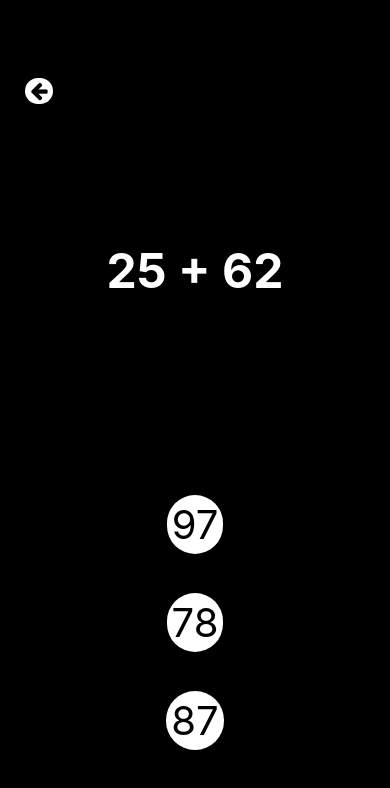
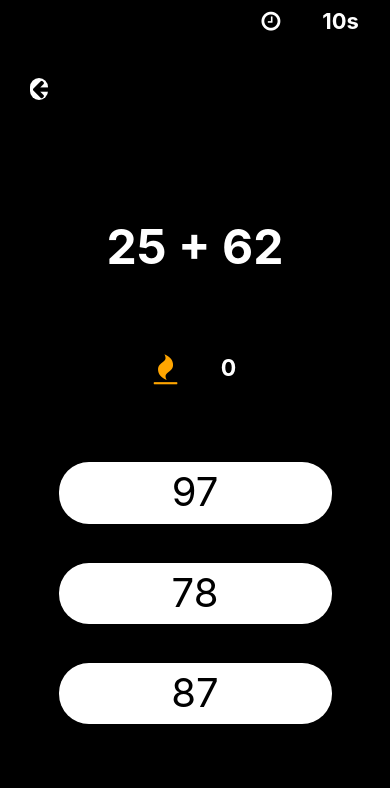
Before and after one commit to yVinicin/TapTapMath, a React Native app: screen /Game in a window 390 px wide. Shown: the top 788 px of the page. Built offline with nearby package versions, Linux system fonts and the light colour scheme.

Commit message:
Primeira versão funcional do aplicativo

```diff
--- a/src/Screens/GameScreen.js
+++ b/src/Screens/GameScreen.js
@@ -1,5 +1,6 @@
 import React, { useState, useEffect } from 'react';
 import { View, Text, StyleSheet, TouchableOpacity } from 'react-native';
+import { useFocusEffect } from '@react-navigation/native';
 import Icon from 'react-native-vector-icons/FontAwesome'
 
 // Operadores que serão utilizados nas equações
@@ -17,18 +18,39 @@ function shuffleArray(array) {
 
 // Tela principal do jogo
 export function GameScreen({ navigation }) {
-  // Exibe a equação assim que o jogador entra na tela do jogo
-  useEffect(() => {
-    generateEquation();
-  }, []);
 
-  const [equation, setEquation] = useState();
-  const [result, setResult] = useState();
-  const [answers, setAnswers] = useState([]);
+  // Inicializa o cronômetro assim que o jogador muda de tela
+  useFocusEffect(
+    React.useCallback(() => {
+      setTempo(15);
+      generateEquation();
+
+      const timer = setInterval(() => {
+        setTempo((prevTempo) => {
+          if (prevTempo <= 1) {
+            setStreak(0);
+            generateEquation();
+            return 15;
+          }
+          return prevTempo - 1;
+        });
+      }, 1000);
+
+      return () => {
+        clearInterval(timer);
+      };
+    }, [])
+  );
+
+  const [equation, setEquation] = useState();    // useState para atualizar a equação
+  const [result, setResult] = useState();        // useState para atualizar os resultados
+  const [answers, setAnswers] = useState([]);    // useState para atualizar as respostas
+  const [tempo, setTempo] = useState(15);        // useState para atualizar o cronômetro
+  const [rodando, setRodando] = useState(false); // useState para verificar se o cronômetro está em funcionamento
+  const [streak, setStreak] = useState(0);       // useState para exibir a sequência de acertos do jogador
 
   // Função para gerar uma equação simples
   const generateEquation = () => {
-
     // Intervalo Minímo e Máximo
     let min = 0;
     let max = 100;
@@ -40,7 +62,7 @@ export function GameScreen({ navigation }) {
     // Soerteia um operador dentre aqueles que estão no vetor
     let operator = operators[Math.floor(Math.random() * operators.length)];
     if (operator == 'x') {
-      op1 = Math.floor(Math.random() * (max - min)) + min;
+      op1 = Math.floor(Math.random() * (20 - min)) + min;
       op2 = Math.floor(Math.random() * (15 - min)) + min;
     }
 
@@ -81,6 +103,27 @@ export function GameScreen({ navigation }) {
     setAnswers(options);
   };
 
+  // Função para o resetar cronômetro
+  const resetStopWatch = () => {
+    setTempo(15);
+  };
+
+  // Função para incrementar ou decrementar a sequência de acertos
+  const checkStreakCounter = (answer) => {
+    if (answer == result) {
+      setStreak((prevStreak) => prevStreak + 1);
+    } else {
+      setStreak(0);
+    }
+  };
+
+  // Função para Verificar se a resposta está correta, Atualizar o streak, Gerar nova equação, Resetar o cronômetro
+  const handleAnswer = (answer) => {
+    checkStreakCounter(answer);
+    generateEquation();
+    resetStopWatch();
+  };
+
   return (
     <View style={styles.container}>
 
@@ -90,17 +133,27 @@ export function GameScreen({ navigation }) {
       </TouchableOpacity>
     </View>
 
+    <View style={styles.stopWatchContainer}>
+      <Icon name="clock-o" size={22} color={"white"}/>
+      <Text style={styles.stopWatch}>{'\t'}{tempo}s</Text>
+    </View>
+
     <Text style={styles.equation}>{equation}</Text>
 
-    <TouchableOpacity style={styles.responseContainer1} onPress={() => generateEquation()}>
+    <View style={styles.streakCounterContainer}>
+      <Icon name="fire" size={30} color={"orange"}/>
+      <Text style={styles.streakCounter}>{'\t'}{streak}</Text>
+    </View>
+
+    <TouchableOpacity style={styles.responseContainer1} onPress={() => handleAnswer(answers[0])}>
       <Text style={styles.responseText1}>{answers[0]}</Text>
     </TouchableOpacity>
 
-    <TouchableOpacity style={styles.responseContainer2} onPress={() => generateEquation()}>
+    <TouchableOpacity style={styles.responseContainer2} onPress={() => handleAnswer(answers[1])}>
       <Text style={styles.responseText2}>{answers[1]}</Text>
     </TouchableOpacity>
 
-    <TouchableOpacity style={styles.responseContainer3} onPress={() => generateEquation()}>
+    <TouchableOpacity style={styles.responseContainer3} onPress={() => handleAnswer(answers[2])}>
       <Text style={styles.responseText3}>{answers[2]}</Text>
     </TouchableOpacity>
 
@@ -125,43 +178,77 @@ let styles = StyleSheet.create({
     color: 'rgb(0, 0, 0)',
     backgroundColor: 'rgb(255, 255, 255)',
     borderRadius: 20,
-    paddingHorizontal: 5,
-    paddingVertical: 3,
+    paddingHorizontal: '10%',
+    paddingVertical: '7%',
+  },
+  stopWatchContainer: {
+    alignItems: 'center',
+    position: 'absolute',
+    marginTop: '15%',
+    right: '8%',
+    bottom: '96%',
+    flexDirection: 'row',
+  },
+  stopWatch: {
+    color: 'rgb(255, 255, 255)',
+    fontSize: 22,
+    fontWeight: 'bold',
   },
   equation: {
     color: 'rgb(255, 255, 255)',
     fontSize: 48,
     fontWeight: 'bold',
-    marginTop: '35%'
+    marginTop: '30%'
+  },
+  streakCounterContainer: {
+    marginTop: '20%',
+    flexDirection: 'row',
+  },
+  streakCounter: {
+    color: 'rgb(255, 255, 255)',
+    fontSize: 23,
+    fontWeight: 'bold',
   },
   responseContainer1: {
+    numberOfLines: 1,
+    alignItems: 'center',
     backgroundColor: 'rgb(255, 255, 255)',
     borderRadius: 30,
     paddingHorizontal: 5,
     paddingVertical: 5,
-    marginTop: '50%'
+    marginTop: '20%',
+    width: '70%',
+    height: '8%',
   },
   responseText1: {
     color: 'rgb(0, 0, 0)',
     fontSize: 40,
   },
   responseContainer2: {
+    numberOfLines: 1,
+    alignItems: 'center',
     backgroundColor: 'rgb(255, 255, 255)',
     borderRadius: 30,
     paddingHorizontal: 5,
     paddingVertical: 5,
-    marginTop: '10%'
+    marginTop: '10%',
+    width: '70%',
+    height: '8%',
   },
   responseText2: {
     color: 'rgb(0, 0, 0)',
     fontSize: 40,
   },
   responseContainer3: {
+    numberOfLines: 1,
+    alignItems: 'center',
     backgroundColor: 'rgb(255, 255, 255)',
     borderRadius: 30,
     paddingHorizontal: 5,
     paddingVertical: 5,
-    marginTop: '10%'
+    marginTop: '10%',
+    width: '70%',
+    height: '8%',
   },
   responseText3: {
     color: 'rgb(0, 0, 0)',
```
